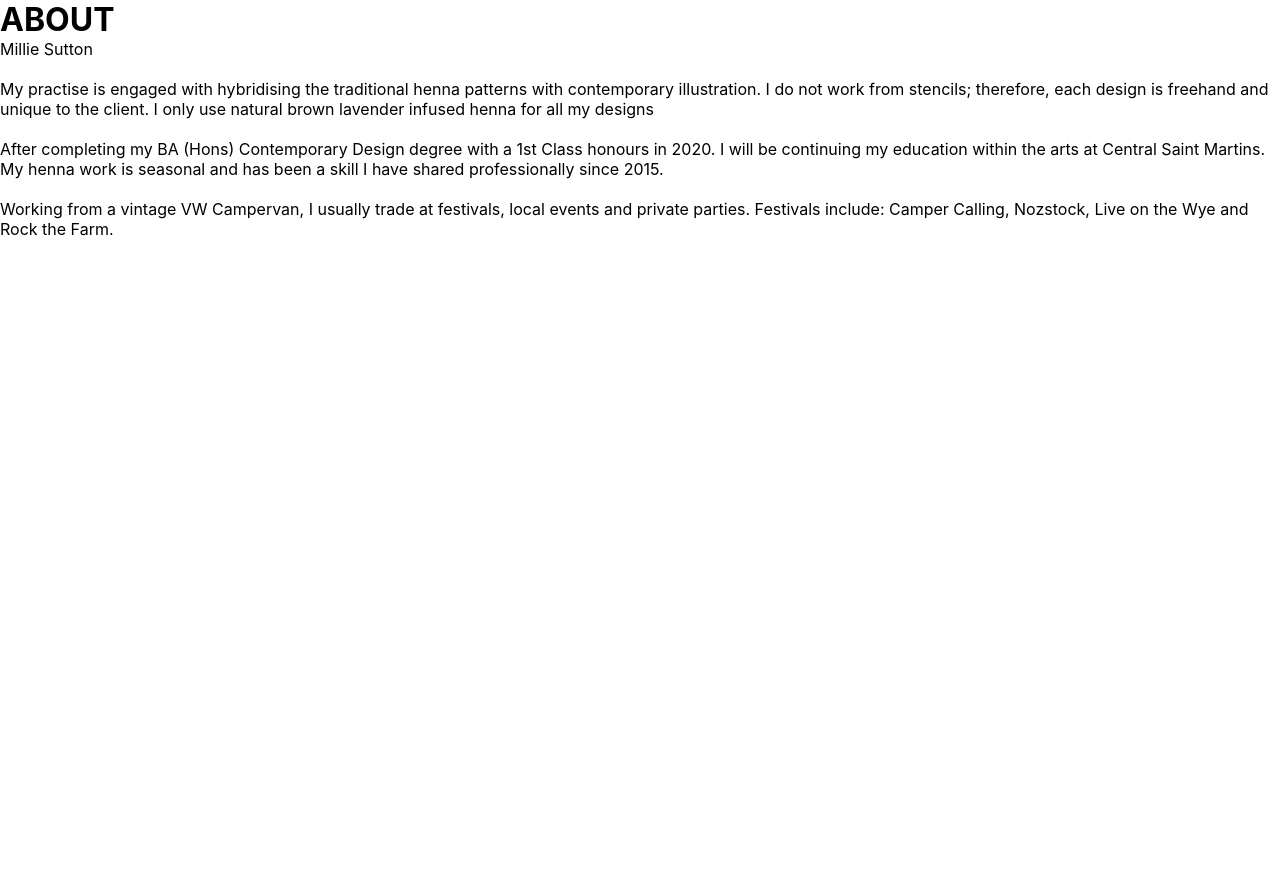
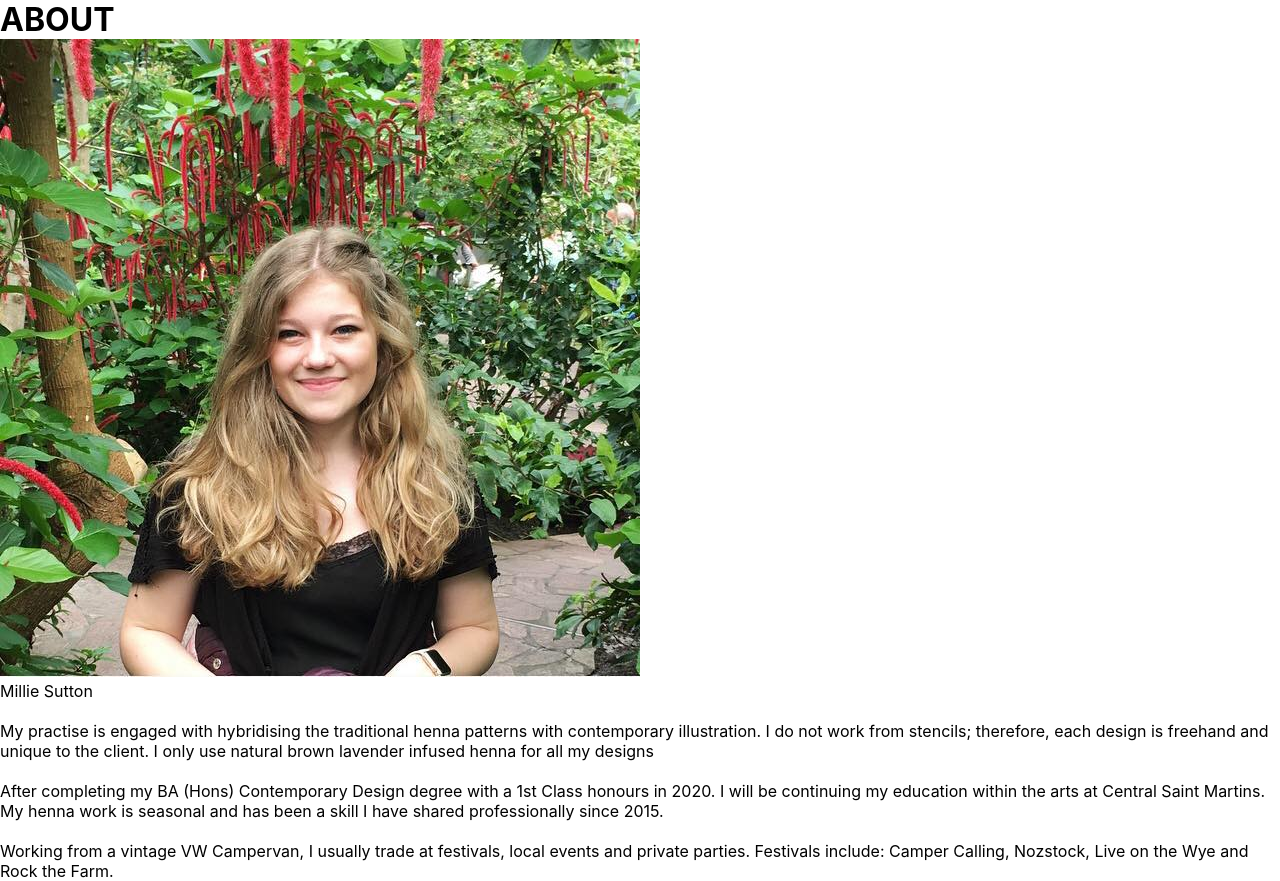
Before and after one commit to Velocima/millie-next, a Next.js app: page /about in a window 1280 px wide. Before the commit the page ends 800 px from the top, so only its background shows below. Built offline with nearby package versions, Linux system fonts and the light colour scheme.

Commit message:
image added and page icon added to about. self closing jsx tags added

```diff
--- a/pages/about.jsx
+++ b/pages/about.jsx
@@ -1,4 +1,5 @@
 import Head from 'next/head';
+import React from 'react';
 // import '../styles/about.css';
 {
 	/*
@@ -11,36 +12,34 @@ import Head from 'next/head';
 	*/
 }
 
-export default function Home() {
+export default function About() {
 	return (
 		<div>
 			<Head>
-				<meta charset='UTF-8'></meta>
-				<meta name='viewport' content='width=device-width, initial-scale=1.0'></meta>
-				{/* <link rel='icon' type='image/png' href='/images/icon.png'></link> */}
+				<link rel='icon' type='image/png' href='/images/icon.png' />
 				<title>About | Millicent Mehndi</title>
 			</Head>
 			<div class='banner'>
 				<h1>ABOUT</h1>
 			</div>
 			<div class='content'>
-				{/* <img src="/images/profile.jpg" alt="Henna artist Millie"> */}
+				<img src='/images/profile.jpg' alt='Henna artist Millie' />
 				<p>
 					<span>Millie Sutton</span>
-					<br></br>
-					<br></br>
+					<br />
+					<br />
 					My practise is engaged with hybridising the traditional henna patterns with
 					contemporary illustration. I do not work from stencils; therefore, each design
 					is freehand and unique to the client. I only use natural brown lavender infused
 					henna for all my designs
-					<br></br>
-					<br></br>
+					<br />
+					<br />
 					After completing my BA (Hons) Contemporary Design degree with a 1st Class
 					honours in 2020. I will be continuing my education within the arts at Central
 					Saint Martins. My henna work is seasonal and has been a skill I have shared
 					professionally since 2015.
-					<br></br>
-					<br></br>
+					<br />
+					<br />
 					Working from a vintage VW Campervan, I usually trade at festivals, local events
 					and private parties. Festivals include: Camper Calling, Nozstock, Live on the
 					Wye and Rock the Farm.
```
